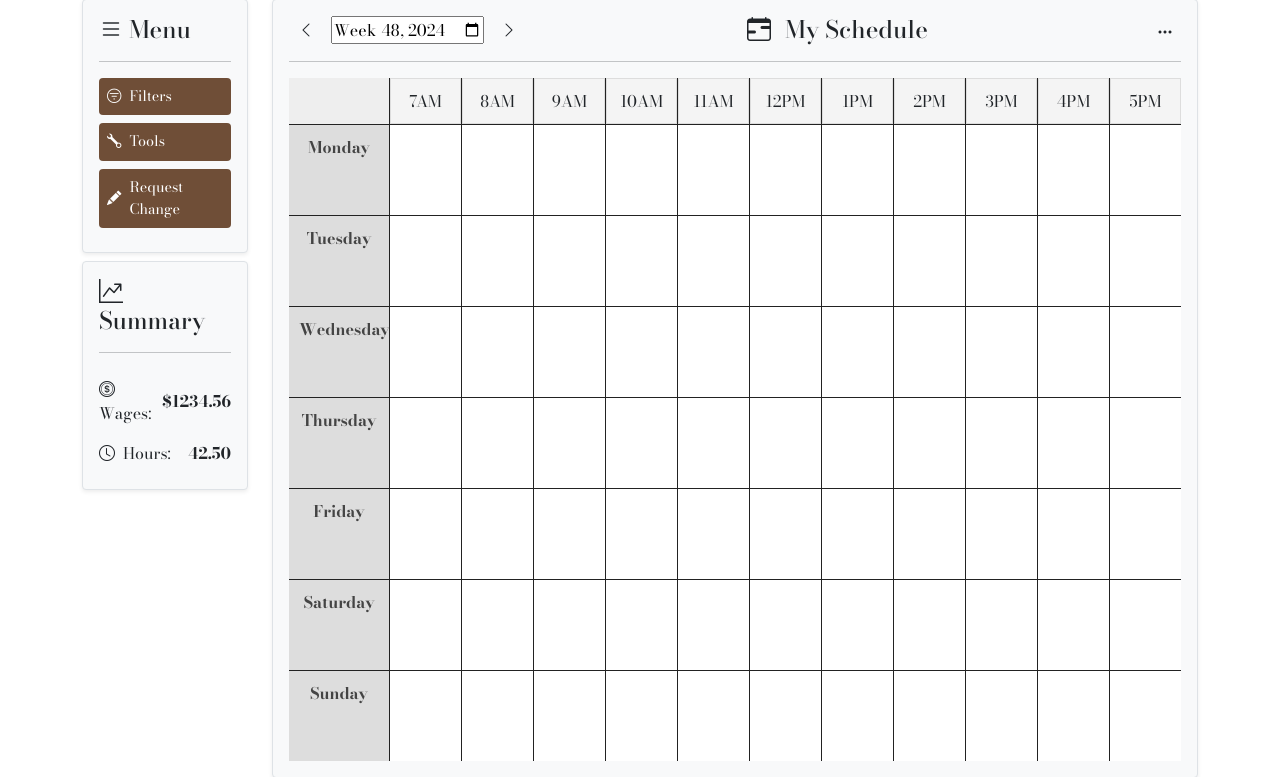
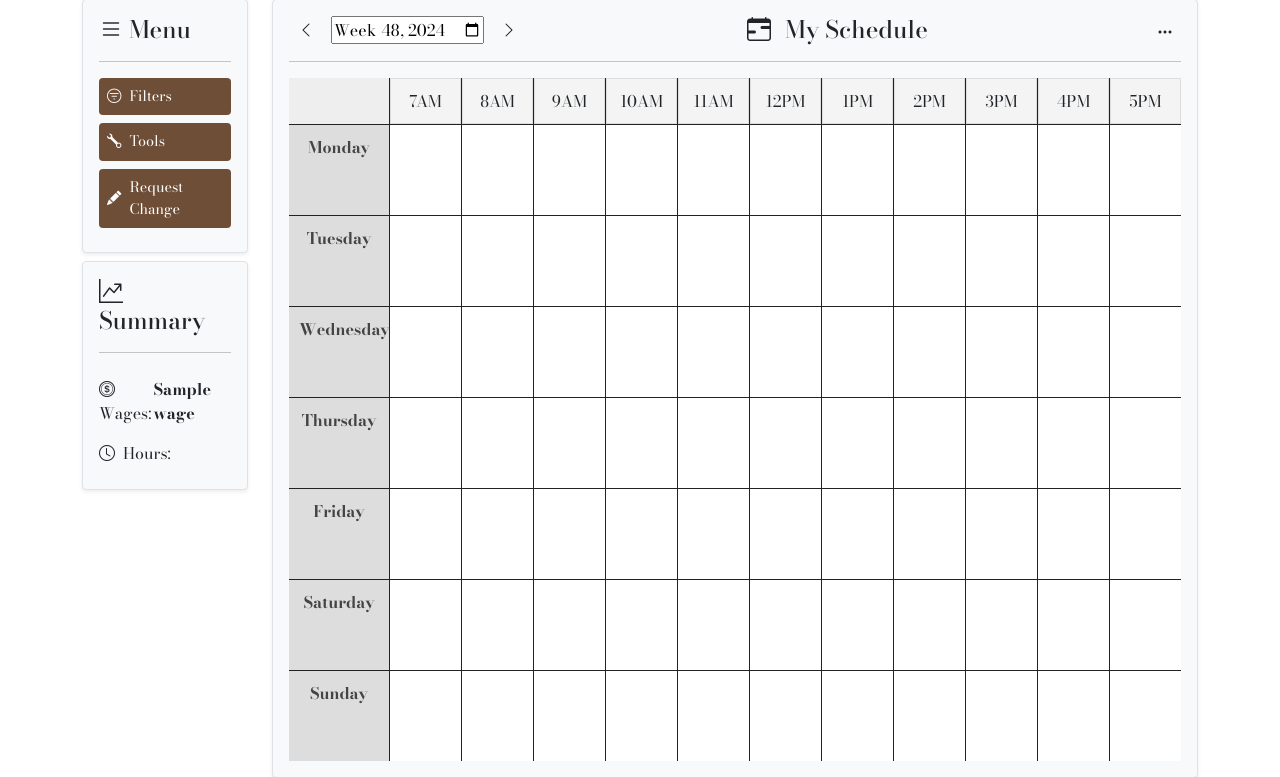
Before and after one commit to ryanmogauro/Scheduling-Project, a Flask app: template website/templates/schedule.html in a window 1280 px wide. Shown: the part 84-861 px from the top of the page. Run offline with Flask 3, Linux system fonts and the light colour scheme; the template is opened without the code that fills it: most values are stand-ins (such as "Sample title", 1, 10 or a date in 2020).

Commit message:
Added weekly wage and hours calculation -- Weekly wage -> employee hourly * hours -- Hours -> shifts length (handles overlap and duplicates) -- Added hourly to profile info

```diff
--- a/website/templates/schedule.html
+++ b/website/templates/schedule.html
@@ -94,8 +94,8 @@
                         <li class="dropdown-divider mt-0"></li>
                         <!-- Employee Info Section -->
                         <li class="px-3">
-                            <p class="mb-1"><strong>Name:</strong> {{fname}} {{lname}} </p>
-                            <p class="mb-1"><strong>Hourly:</strong> </p>
+                            <p class="mb-1"><strong>Name:</strong> {{fname}} {{lname}}</p>
+                            <p class="mb-1"><strong>Hourly:</strong> ${{ '{:.2f}'.format(wage) }}</p>
                         </li>
                         <li class="dropdown-divider"></li>
                         <!-- Logout Button -->
@@ -157,14 +157,14 @@
                                 <i class="bi bi-coin"></i>
                                 Wages:
                             </span>
-                            <span class="fw-bold">$1234.56</span> <!-- Example double -->
+                            <span class="fw-bold" id="totalWage">{{ wage }}</span>
                         </li>
                         <li class="d-flex justify-content-between align-items-center py-2">
                             <span>
                                 <i class="bi bi-clock me-1"></i>
                                 Hours:
                             </span>
-                            <span class="fw-bold">42.50</span> <!-- Example double -->
+                            <span class="fw-bold" id="totalHours"></span>
                         </li>
                     </ul>
                 </div>
--- a/website/templates/unavailability.html
+++ b/website/templates/unavailability.html
@@ -94,8 +94,8 @@
                         <li class="dropdown-divider mt-0"></li>
                         <!-- Employee Info Section -->
                         <li class="px-3">
-                            <p class="mb-1"><strong>Name:</strong> {{fname}} {{lname}} </p>
-                            <p class="mb-1"><strong>Hourly:</strong> </p>
+                            <p class="mb-1"><strong>Name:</strong> {{fname}} {{lname}}</p>
+                            <p class="mb-1"><strong>Hourly:</strong> ${{ '{:.2f}'.format(wage) }}</p>
                         </li>
                         <li class="dropdown-divider"></li>
                         <!-- Logout Button -->
--- a/website/views.py
+++ b/website/views.py
@@ -13,7 +13,7 @@
 @login_required
 def schedule():
     curr_employee = Employee.query.where(Employee.employeeID == current_user.employeeID).first()
-    return render_template('schedule.html', fname=curr_employee.firstName, lname=curr_employee.lastName)
+    return render_template('schedule.html', fname=curr_employee.firstName, lname=curr_employee.lastName, wage=curr_employee.wage)
 
 @main_blueprint.route('/get_schedule', methods=['POST'])
 @login_required
@@ -99,7 +99,7 @@
         } for entry in current_unavailability
     ]
     curr_employee = Employee.query.where(Employee.employeeID == current_user.employeeID).first()
-    return render_template('unavailability.html', unavailability = unavailability_list, fname=curr_employee.firstName, lname=curr_employee.lastName)
+    return render_template('unavailability.html', unavailability = unavailability_list, fname=curr_employee.firstName, lname=curr_employee.lastName, wage=curr_employee.wage)
 
 
 @main_blueprint.route('/get_unavailability', methods=['POST'])
```
Also changed, not shown: website/static/schedule.js (+42 -0 lines).
